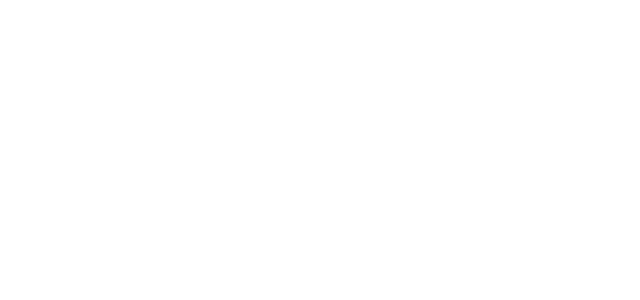
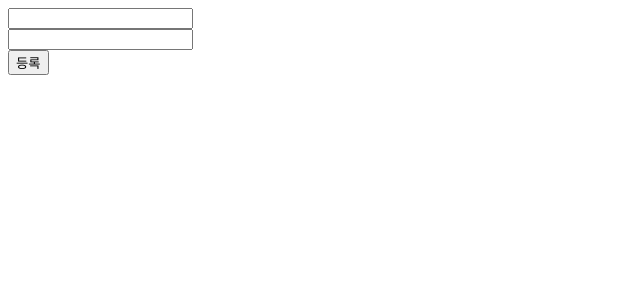
Before and after one commit to arbiterkdh/reactkdh, a React (Vite) app: page / in a window 1280 px wide. Shown: the top 300 px of the page, without its empty margins (0-640 px from the left). Built offline with nearby package versions, Linux system fonts and the light colour scheme.

Commit message:
혼자 연습

```diff
--- a/src/App.jsx
+++ b/src/App.jsx
@@ -1,7 +1,43 @@
-import React from "react";
+import React, { useState } from "react";
+
+function MyInput() {
+  function handleChange(e) {
+    const { ...nextFavorite } = favorite;
+  }
+
+  return (
+    <div>
+      <div>
+        <input type="text" name={"name"} onChange={handleChange} />
+      </div>
+      <div>
+        <input type="text" name={"singer"} onChange={handleChange} />
+      </div>
+    </div>
+  );
+}
+
+function MyButton() {
+  return <button>등록</button>;
+}
+
+function MyList() {
+  return <ul></ul>;
+}
 
 function App(props) {
-  return <div></div>;
+  const [favorite, setFavorite] = useState({
+    name: "",
+    singer: "",
+  });
+  const [list, setList] = useState([]);
+  return (
+    <div>
+      <MyInput favorite={favorite} />
+      <MyButton />
+      <MyList />
+    </div>
+  );
 }
 
 export default App;
```
